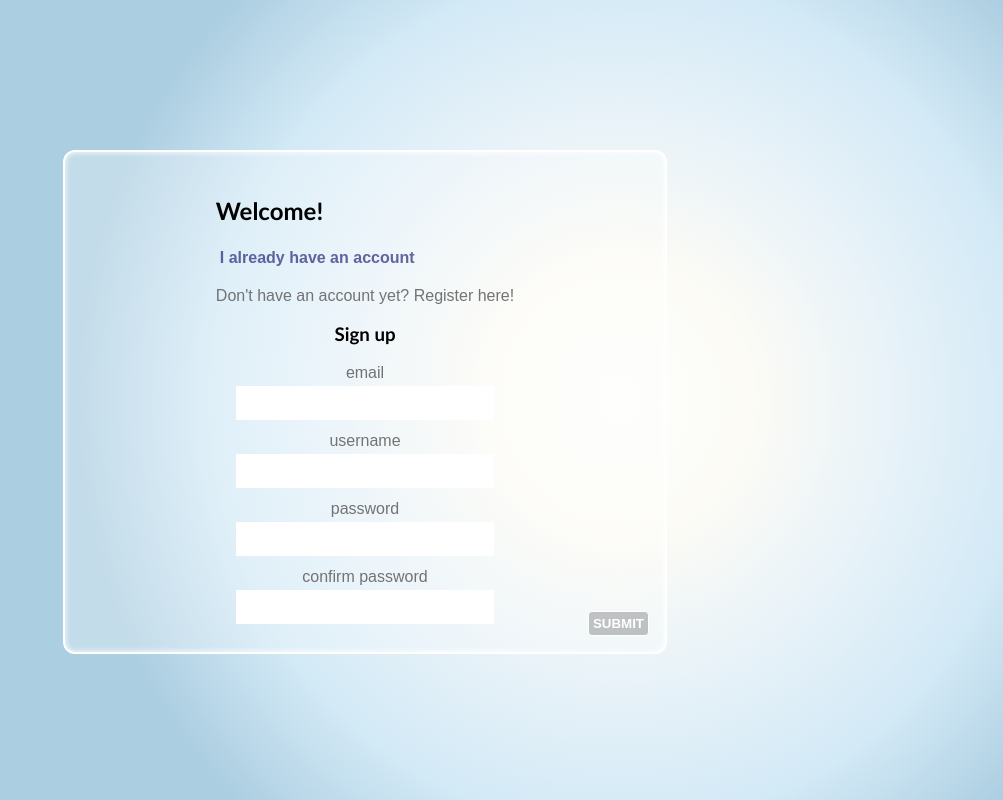
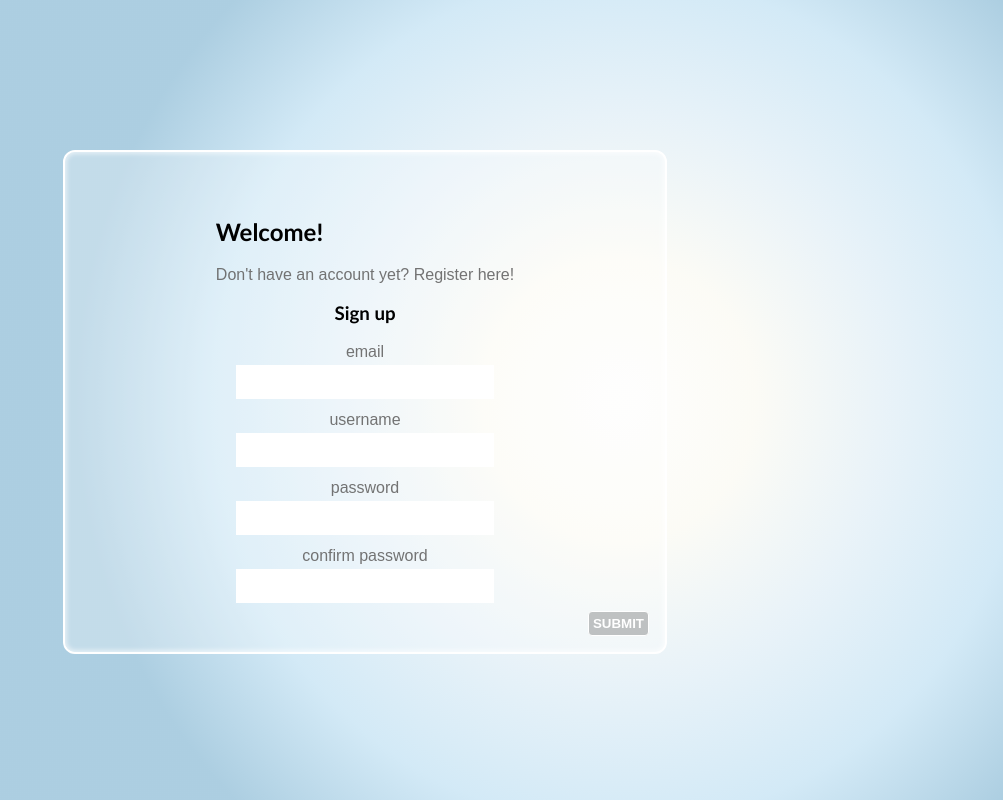
Before and after one commit to Chloe070196/phrases-web-app, a React (Vite) app: page /register in a window 1280 px wide. Shown: the whole page, without its empty margins (277-1280 px from the left). Built offline with nearby package versions, Linux system fonts and the light colour scheme.

Commit message:
feat: form header includes page link

```diff
--- a/src/components/form-header/index.tsx
+++ b/src/components/form-header/index.tsx
@@ -1,10 +1,12 @@
-function FormHeader( {formType, pageLinkText, message}: { formType: string, pageLinkText: string, message: string } ) {
+import { Link } from "react-router-dom"
+
+function FormHeader( {formType, linkText, pathTo, message}: { formType: string, linkText: string, pathTo: string, message: string } ) {
     return (
         <header className="form=header">
             <h2 className="form-header-item">Welcome!</h2>
-            <strong className="form-header-item">{ pageLinkText }</strong>
             <p className="form-header-item">{ message }</p>
             <h3>{ formType }</h3>
+            <Link to={pathTo}><strong className="link-to-form">{ linkText }</strong></Link>
         </header>
     )
 }
```
